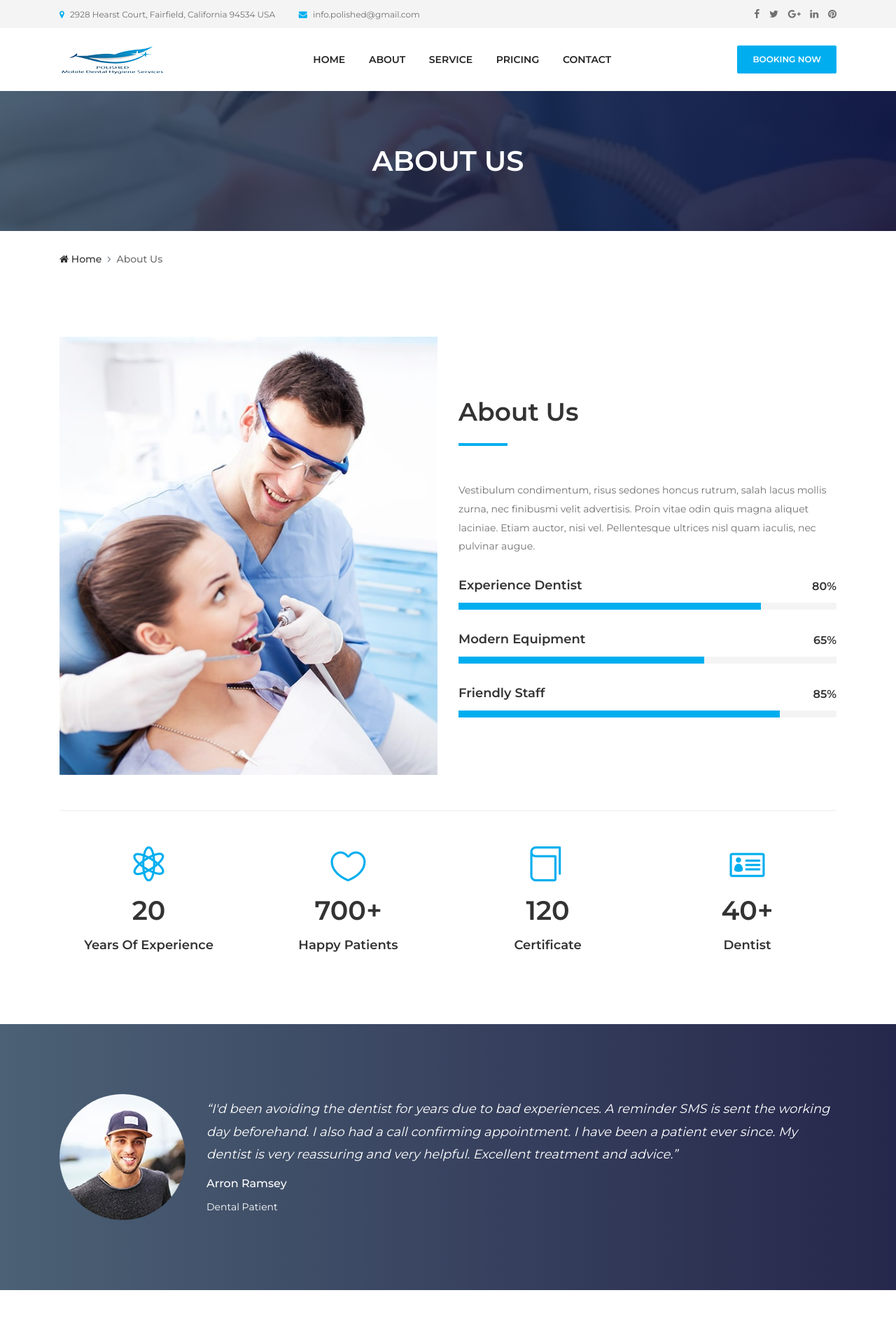
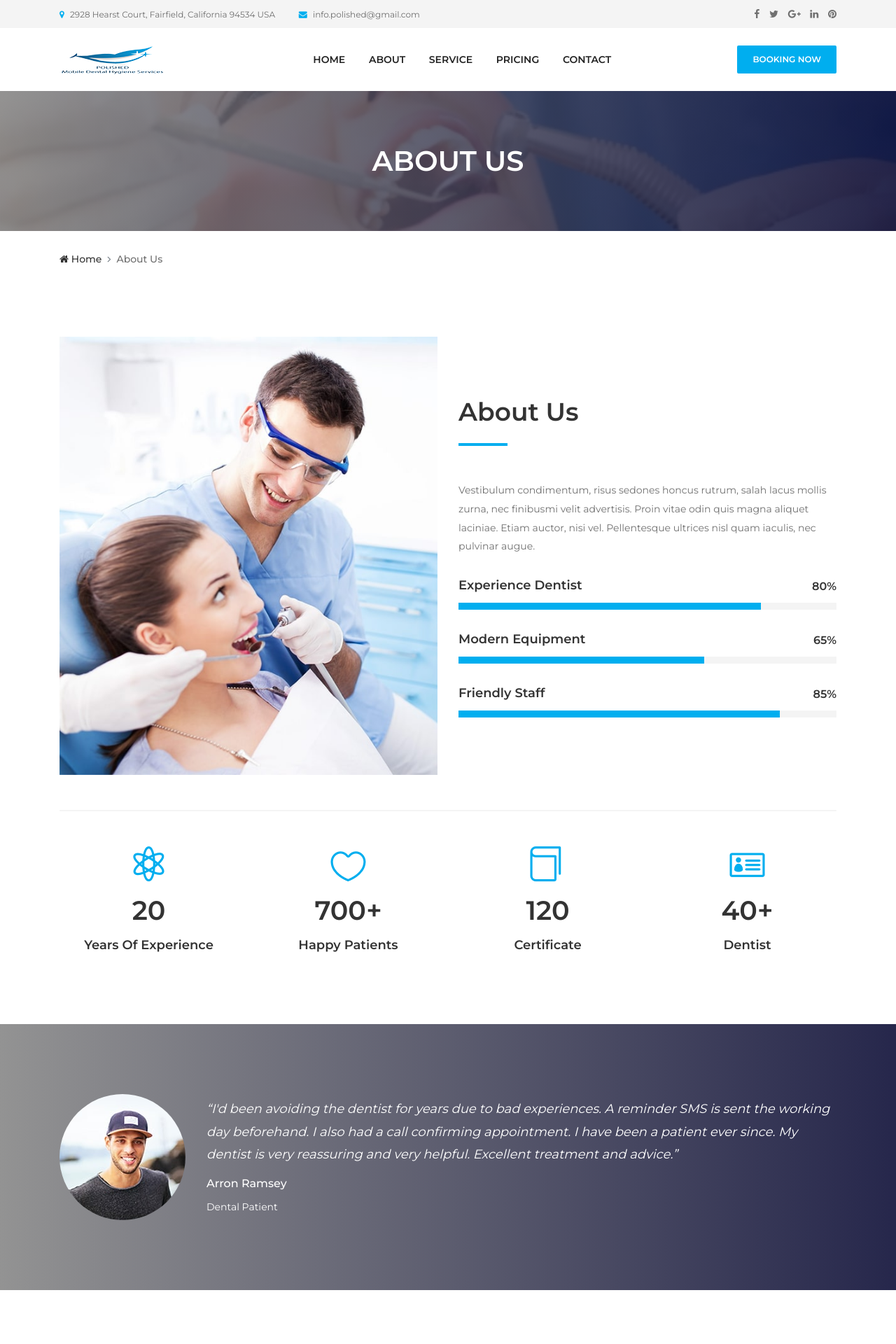
Before and after one commit to bjlamphiear/PolishedDjango, a Django app: page /about.html in a window 1280 px wide. Shown: the top 1920 px of the page at 70% size. Run offline with Django 4.2, Linux system fonts and the light colour scheme; some libraries are stand-ins or nearby versions.

Commit message:
new background color

```diff
--- a/static/website/css/style.css
+++ b/static/website/css/style.css
@@ -134,9 +134,9 @@ ul {
     top: 0;
     left: 0;
     z-index: -1;
-    background: #2c455d;
-    background: -webkit-linear-gradient(to right, #2c455d, #00012c);
-    background: linear-gradient(to right, #2c455d, #00012c);
+    background: #808080;
+    background: -webkit-linear-gradient(to right, #808080, #00012c);
+    background: linear-gradient(to right, #808080, #00012c);
     opacity: 0.85; }
 
 .bg-img {
```
